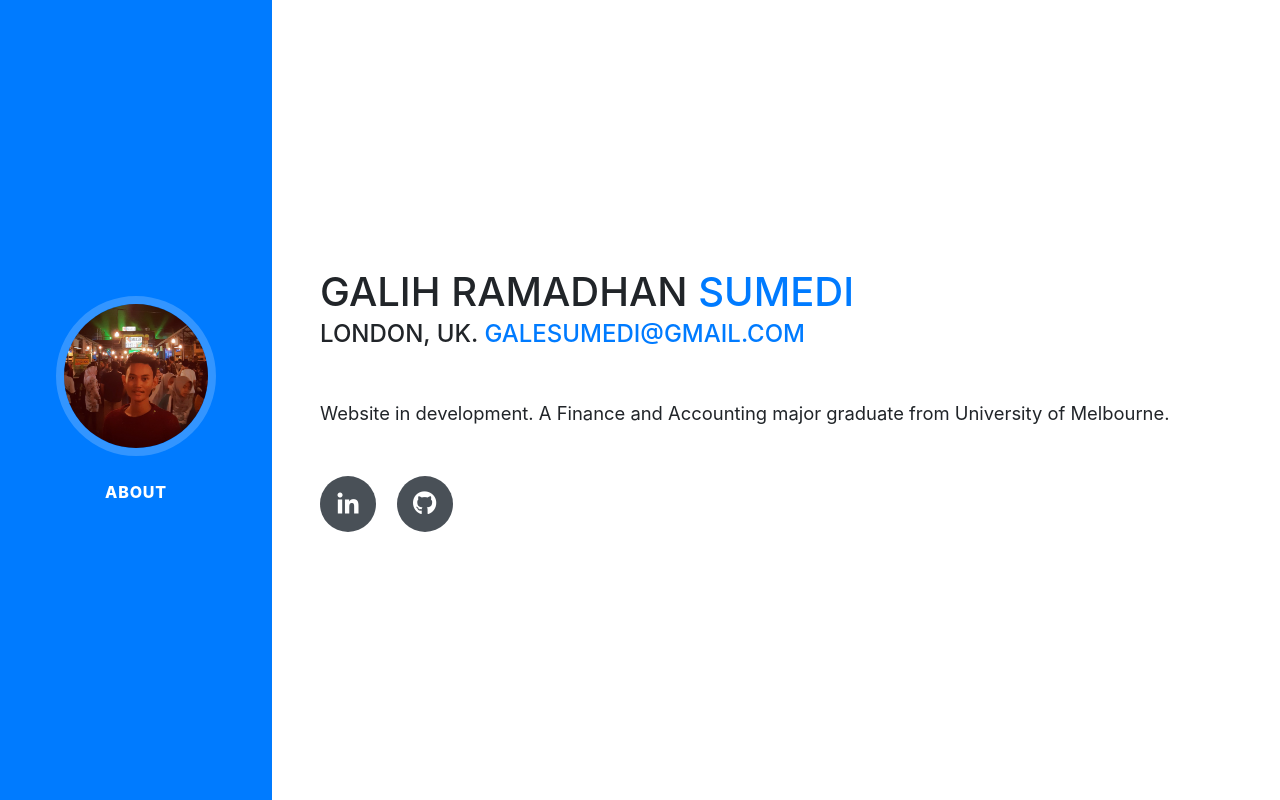
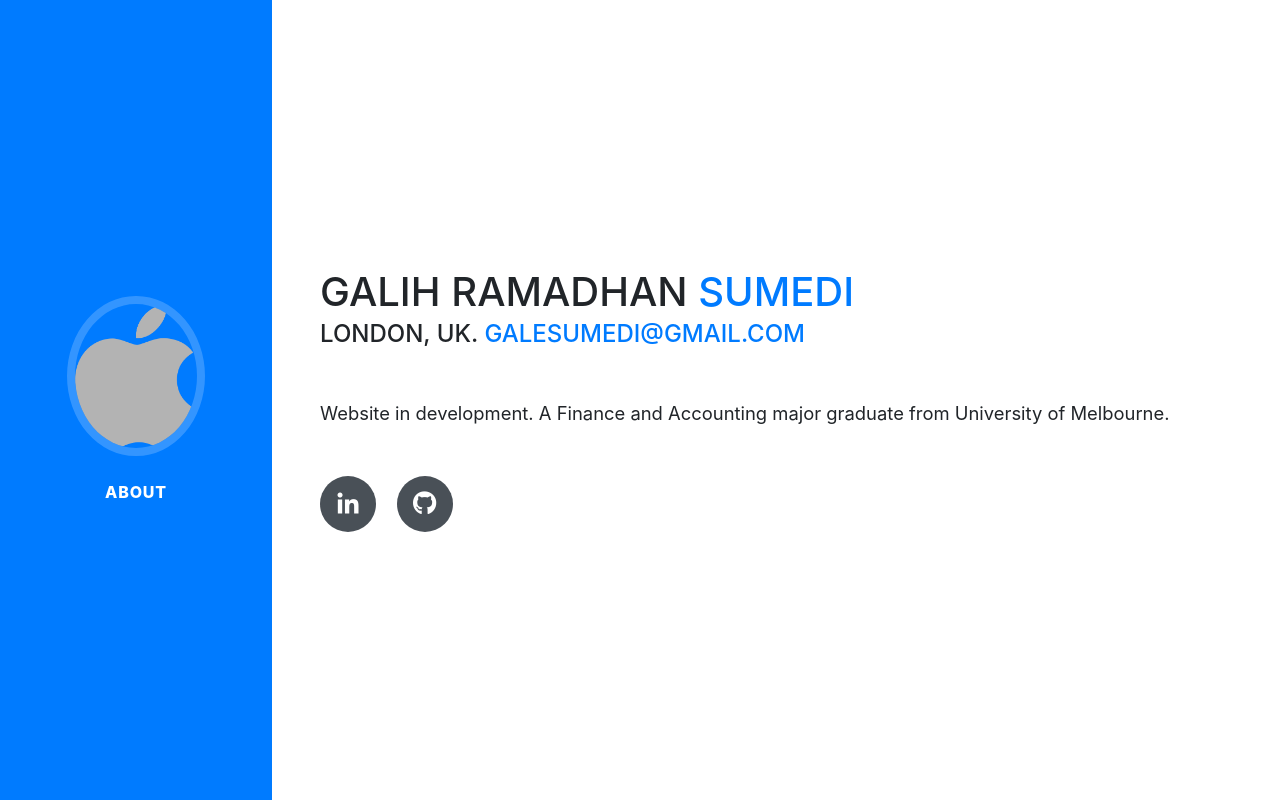
Before and after one commit to galesumedi/galesumedi.github.io, a website with bundled scripts: page index.html in a window 1280 px wide. Built offline with nearby package versions, Linux system fonts and the light colour scheme; a web font is replaced by a local one.

Commit message:
Update index.html

```diff
--- a/index.html
+++ b/index.html
@@ -30,7 +30,7 @@
       <a class="navbar-brand js-scroll-trigger" href="#page-top">
         <span class="d-block d-lg-none">Galih Ramadhan Sumedi</span>
         <span class="d-none d-lg-block">
-          <img class="img-fluid img-profile rounded-circle mx-auto mb-2" src="img/resized.jpg" alt="">
+          <img class="img-fluid img-profile rounded-circle mx-auto mb-2" src="img/Apple_logo_grey.svg.png" alt="">
         </span>
       </a>
       <button class="navbar-toggler" type="button" data-toggle="collapse" data-target="#navbarSupportedContent" aria-controls="navbarSupportedContent" aria-expanded="false" aria-label="Toggle navigation">
```
